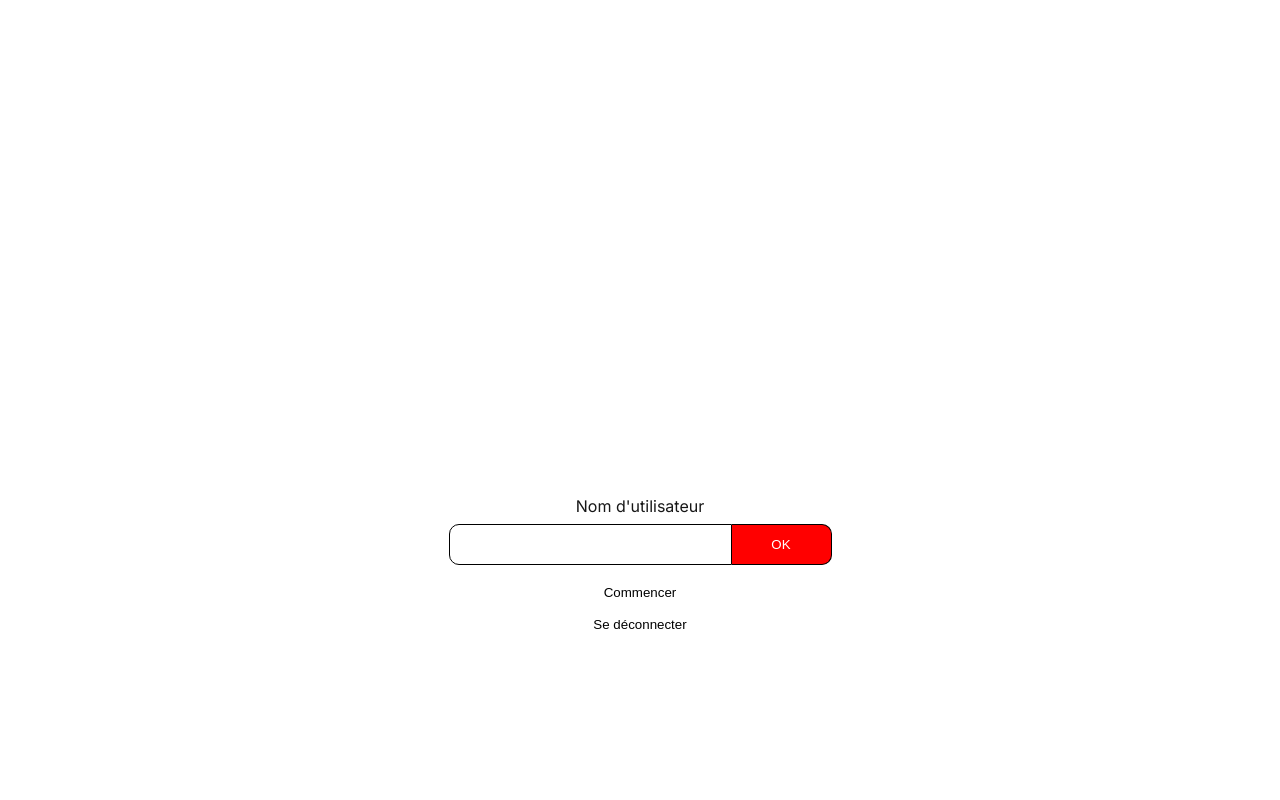
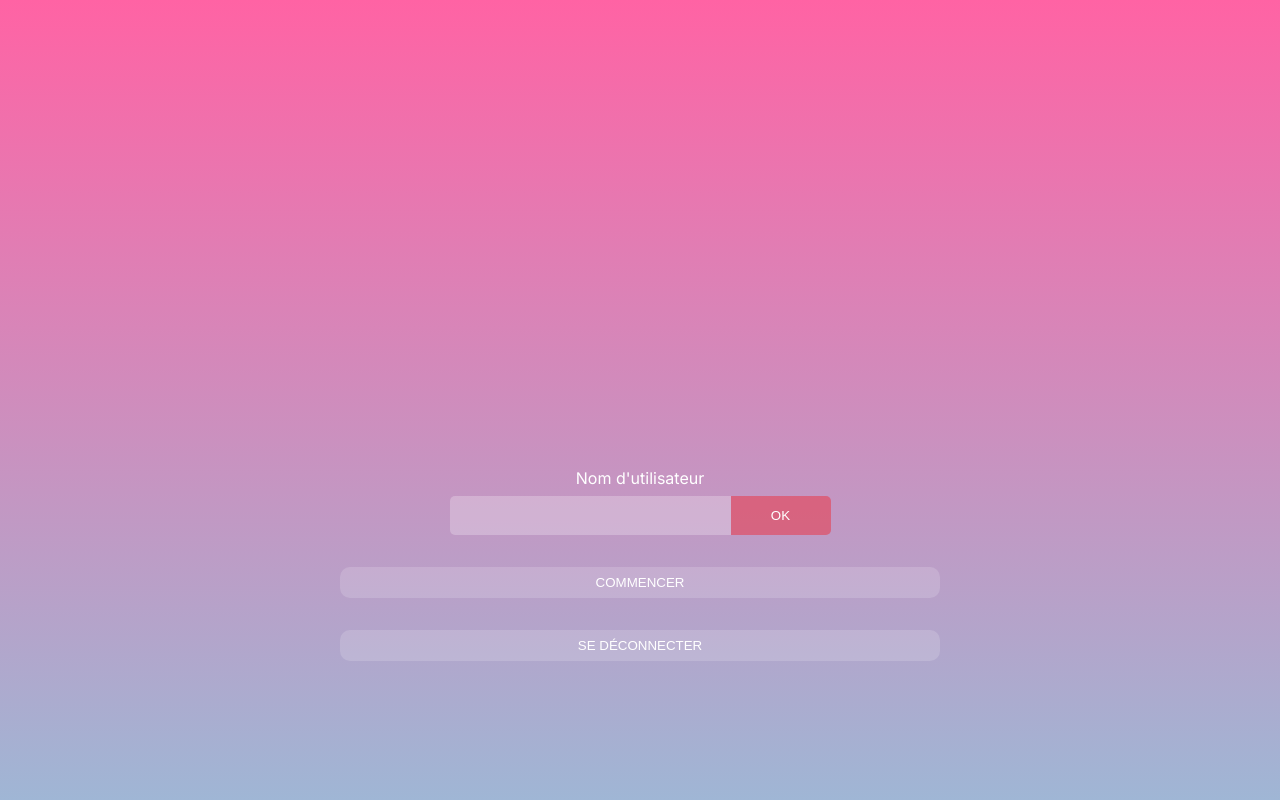
Before and after one commit to PierreGAMEN/TicTacToe_PWA, a Next.js app: page / in a window 1280 px wide. Shown: the top 800 px of the page. Built offline with nearby package versions, Linux system fonts and the light colour scheme.

Commit message:
style Welcome

```diff
--- a/src/app/globals.css
+++ b/src/app/globals.css
@@ -22,6 +22,12 @@ body {
   font-family: Arial, Helvetica, sans-serif;
   -webkit-font-smoothing: antialiased;
   -moz-osx-font-smoothing: grayscale;
+
+  background: linear-gradient(
+    360deg,
+    rgb(120, 216, 233) 0%,
+    rgb(255, 99, 164) 100%
+  );
 }
 
 * {
--- a/src/component/Welcome/welcome.scss
+++ b/src/component/Welcome/welcome.scss
@@ -1,16 +1,22 @@
 .welcome {
   display: flex;
   flex-direction: column;
-  gap: 1rem;
+  gap: 2rem;
   align-items: center;
   justify-content: center;
   height: 100vh;
+  color: white;
 
   button {
-    background-color: white;
+    background-color: rgba(255, 255, 255, 0.158);
     color: black;
     border-radius: 10px;
     border: none;
+    color: white;
+    text-transform: uppercase;
+    padding: 0.5rem;
+    width: 50vw;
+    max-width: 600px;
   }
 
   .container_input {
@@ -25,11 +31,12 @@
       button,
       input {
         padding: 0.5rem;
+        background-color: rgba(255, 255, 255, 0.247);
       }
 
       button {
-        border-radius: 0px 10px 10px 0px;
-        border: 1px solid black;
+        border-radius: 0px 5px 5px 0px;
+
         border-left: none;
         transition: 0.3s;
         min-width: 50px;
@@ -38,18 +45,23 @@
       }
 
       input {
-        border-radius: 10px 0px 0px 10px;
+        border-radius: 5px 0px 0px 5px;
         border-right: none;
-        border: 1px solid black;
+        border: none;
+        color: white;
+      }
+
+      input:focus {
+        outline: none;
       }
 
       .ok {
-        background-color: green;
+        background-color: rgba(0, 128, 0, 0.384);
         color: white;
       }
 
       .nok {
-        background-color: red;
+        background-color: rgba(255, 0, 0, 0.349);
         color: white;
       }
     }
```
